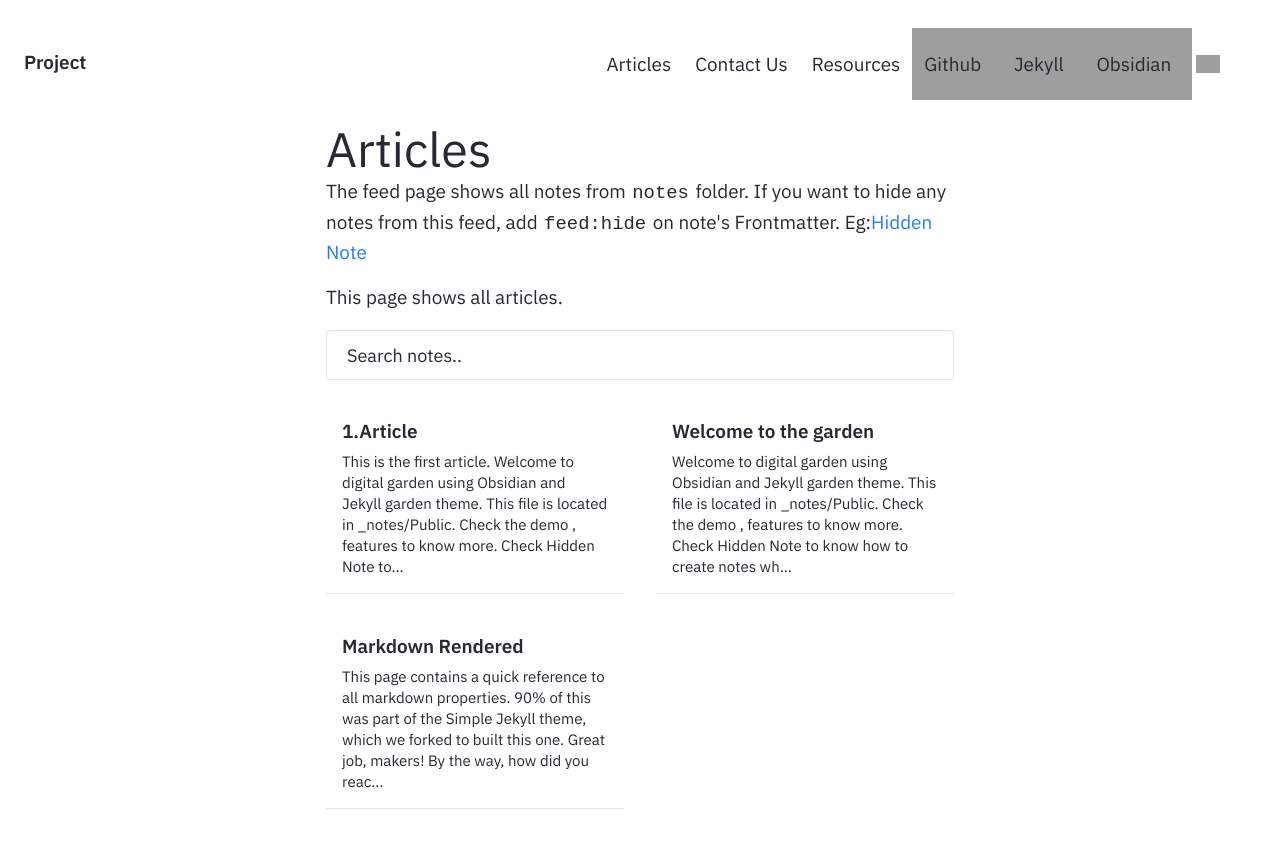
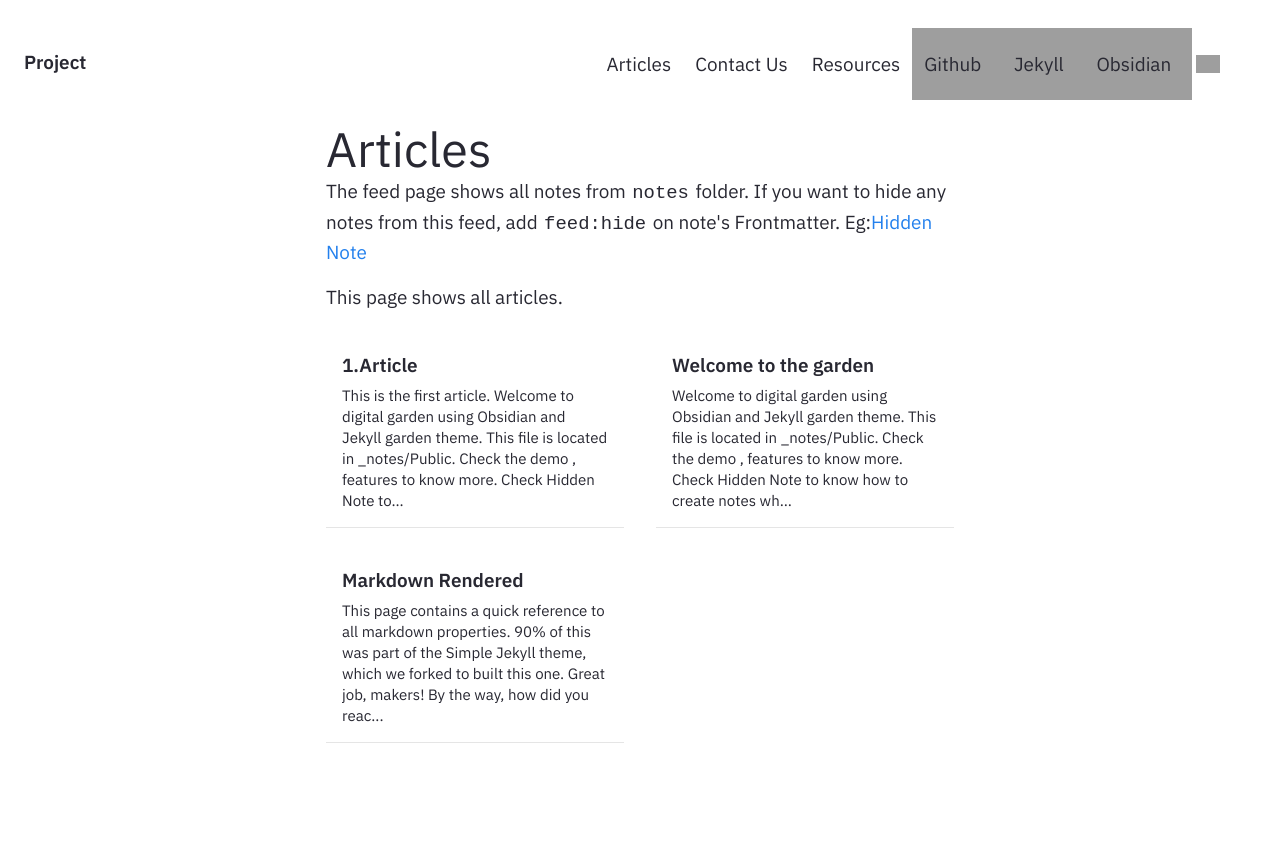
Before and after one commit to Jekyll-Garden/jekyll-garden.github.io, a Jekyll site: the page built from pages/notes.md, in a window 1280 px wide. Shown: the top 848 px of the page. Built offline with Jekyll 4.4.1, drawn with Linux system fonts in a browser that asks for light colours; grey boxes are pictures that could not be loaded.

Commit message:
false mu

```diff
--- a/_config.yml
+++ b/_config.yml
@@ -42,7 +42,7 @@ privatelinks:
 # To enable set "enabled : true" else, use "enabled:false"
 preferences:
   search:
-    enabled: true
+    enabled:
   wiki_style_link:
     enabled: true
   pagepreview:
```
